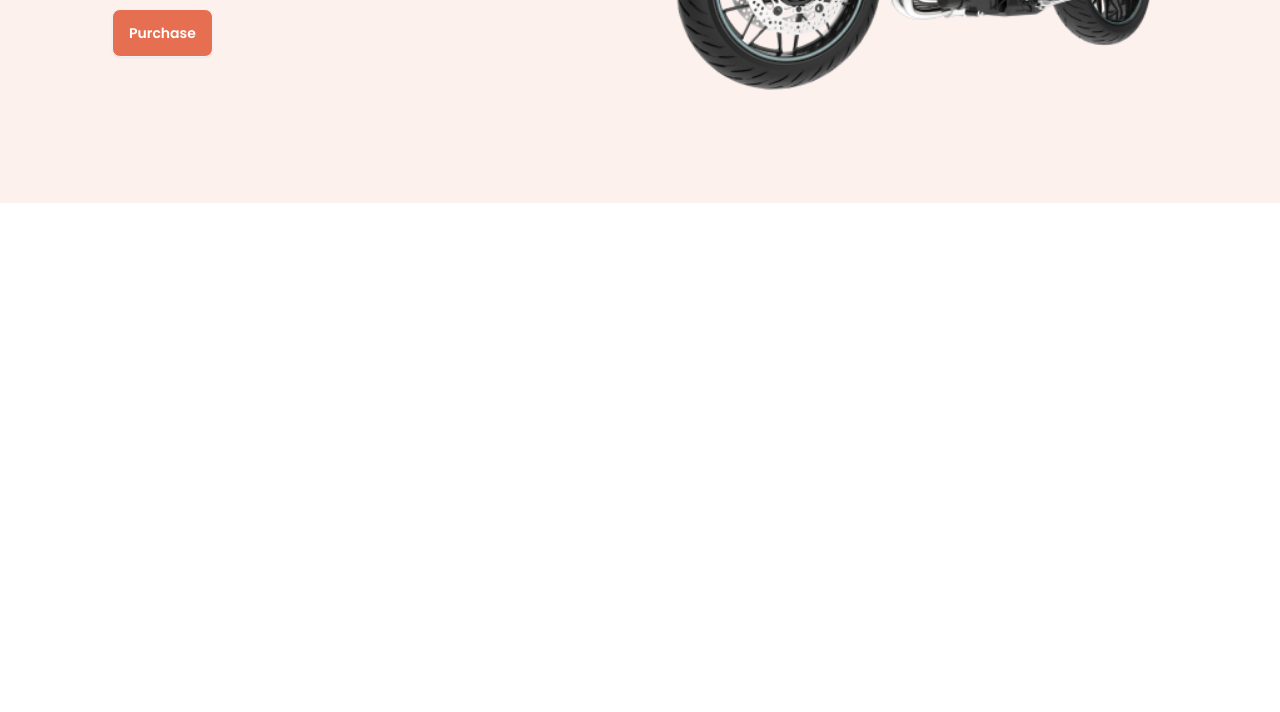
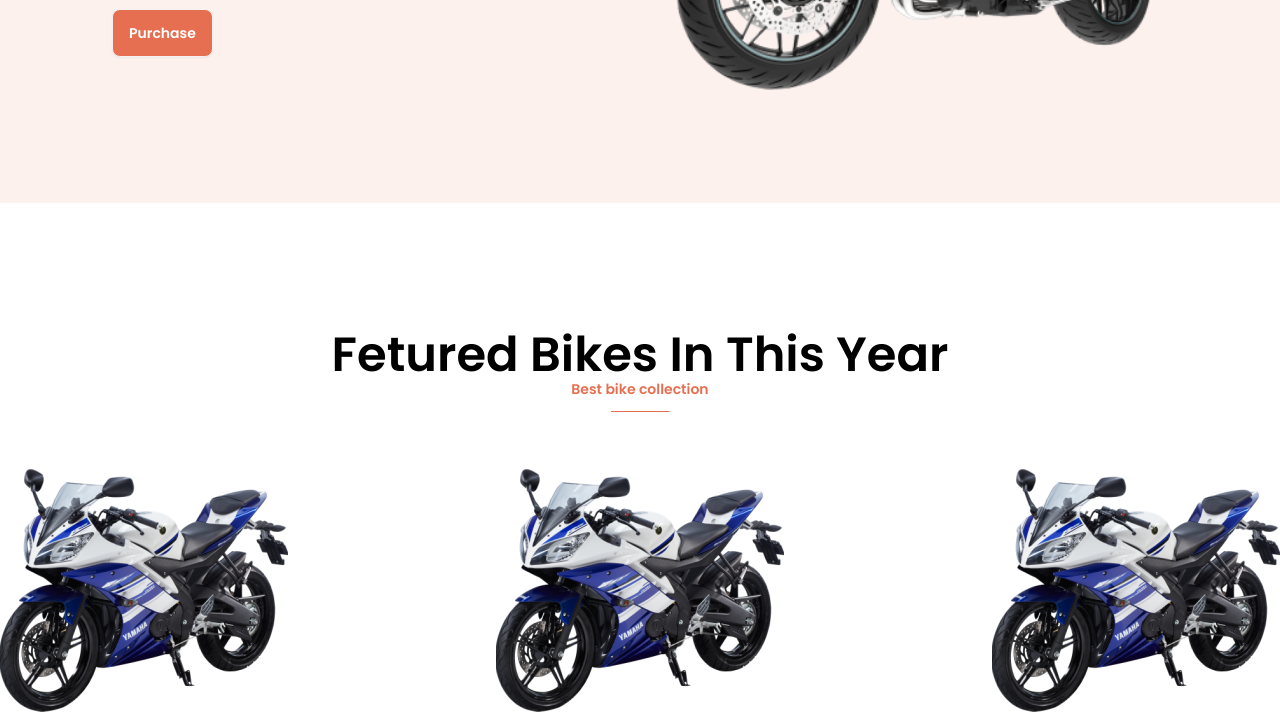
Before and after one commit to AlifAlomgir/bikers-zone-practice, a plain HTML site: page index.html in a window 1280 px wide. Shown: the part 630-1342 px from the top of the page. Before the commit the page ends 961 px from the top, so only its background shows below. Drawn offline with nearby package versions, Linux system fonts and the light colour scheme.

Commit message:
featured bike

```diff
--- a/index.html
+++ b/index.html
@@ -189,6 +189,33 @@
             </div>
         </section>
 
+        <section class="featured-bike">
+
+            <h2 class="text-5xl font-semibold text-black text-center ">
+                Fetured Bikes In This Year
+            </h2>
+            <p class="text-center text-[14px] text-[#E76F51] font-semibold  ">
+                Best bike collection <br>
+                <svg class=" inline-block mt-0 " xmlns="http://www.w3.org/2000/svg" width="59" height="1" viewBox="0 0 59 1" fill="none">
+                    <path d="M0 0.5H58.5" stroke="#E76F51"/>
+                    </svg>
+
+
+            </p>
+
+
+
+            <div class="flex flex-col lg:flex-row justify-between mt-12">
+                <div><img src="images/others/feature-bike.png" alt=""></div>
+                <div><img src="images/others/feature-bike.png" alt=""></div>
+                <div><img src="images/others/feature-bike.png" alt=""></div>
+
+            </div>
+
+
+
+        </section>
+
     </header>
 
     <main class="md:container md:w-auto">
```
